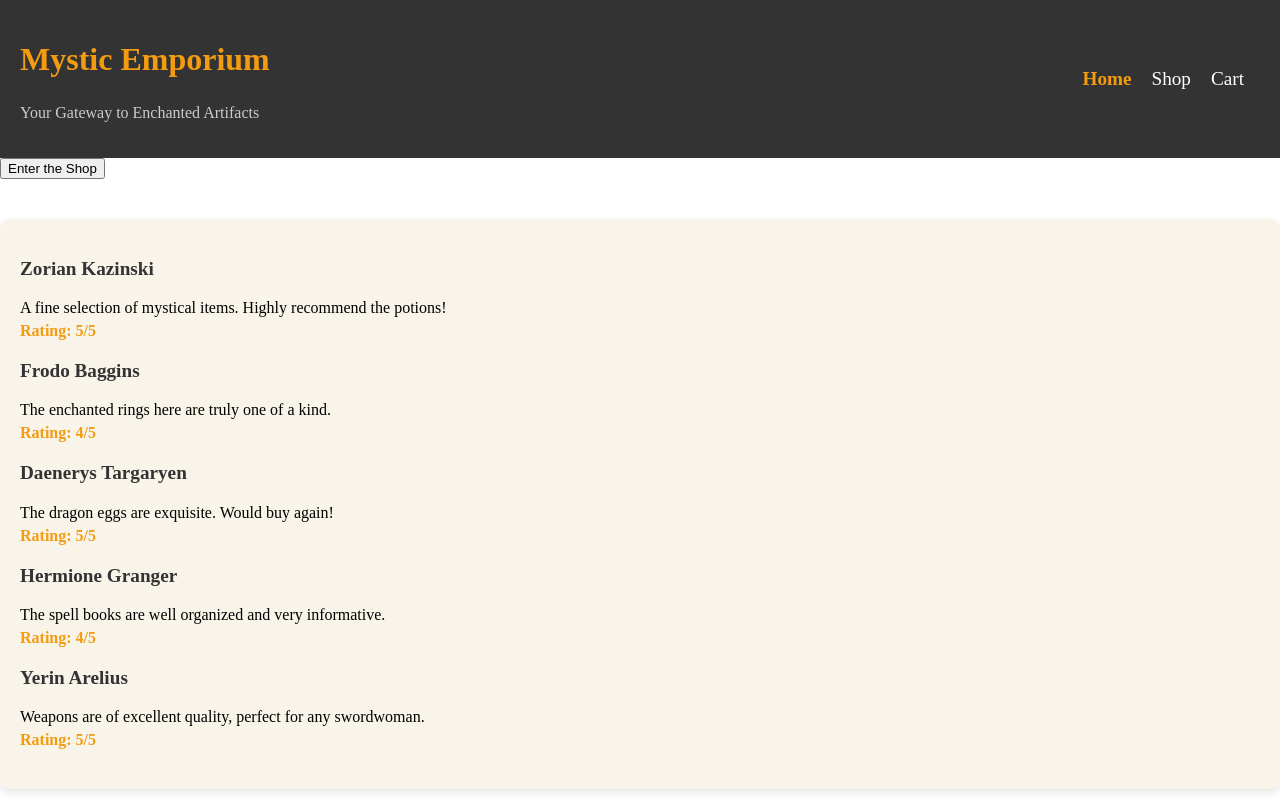
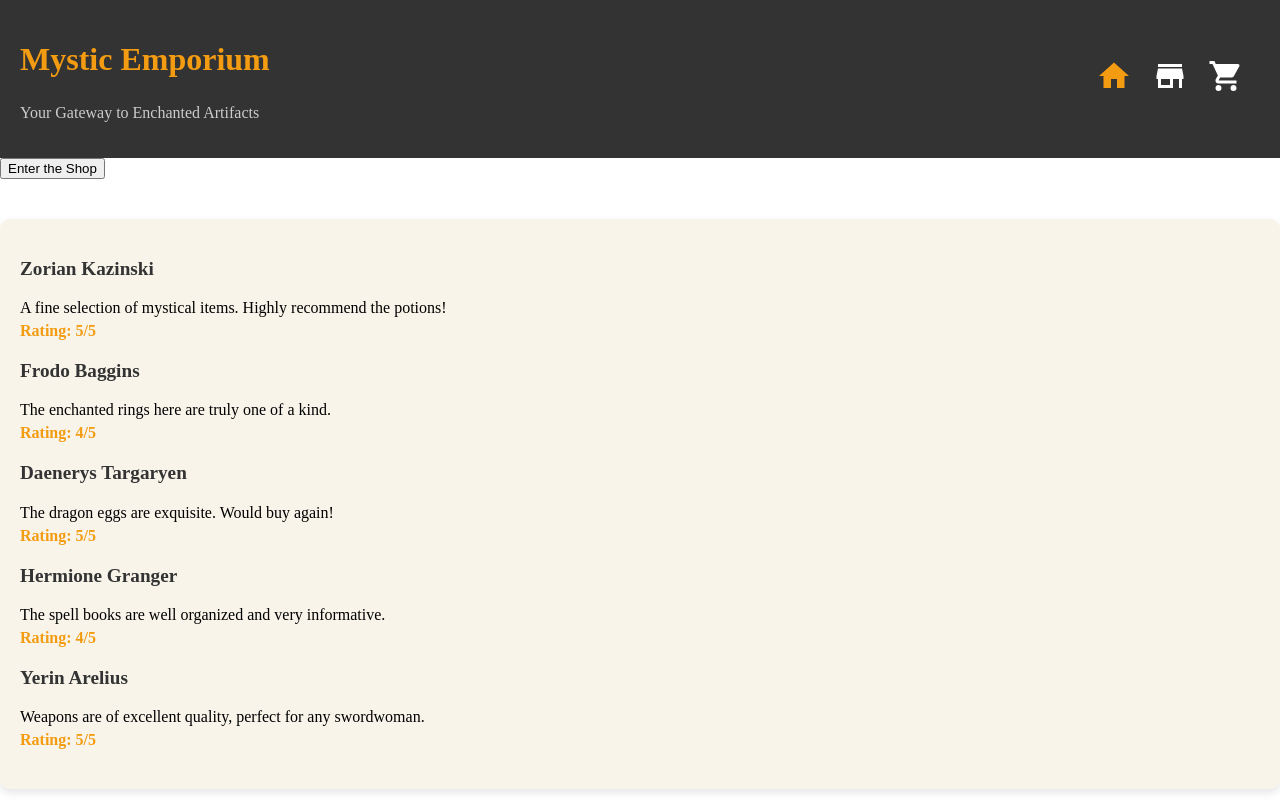
Before and after one commit to EnumaOub/Shopping-Cart, a React (Vite) app: page / in a window 1280 px wide. Shown: the top 800 px of the page. Built offline with nearby package versions, Linux system fonts and the light colour scheme.

Commit message:
NavBar changed name of routes to icons mdi

```diff
--- a/package.json
+++ b/package.json
@@ -11,6 +11,8 @@
     "preview": "vite preview"
   },
   "dependencies": {
+    "@mdi/js": "^7.4.47",
+    "@mdi/react": "^1.6.1",
     "prop-types": "^15.8.1",
     "react": "^18.3.1",
     "react-dom": "^18.3.1",
--- a/src/components/NavBar.jsx
+++ b/src/components/NavBar.jsx
@@ -1,14 +1,16 @@
 import React from 'react';
 import { NavLink } from 'react-router-dom';
 import styled from 'styled-components';
+import Icon from '@mdi/react';
+import { mdiHome, mdiCart, mdiStore } from '@mdi/js';
 
 export function NavBar() {
     return (
         <StyledNav>
       <NavLinks>
-        <StyledNavLink to="/">Home</StyledNavLink>
-        <StyledNavLink to="/shop">Shop</StyledNavLink>
-        <StyledNavLink to="/cart">Cart</StyledNavLink>
+        <StyledNavLink to="/"><Icon path={mdiHome} size={1.5} /></StyledNavLink>
+        <StyledNavLink to="/shop"><Icon path={mdiStore} size={1.5} /></StyledNavLink>
+        <StyledNavLink to="/cart"><Icon path={mdiCart} size={1.5} /></StyledNavLink>
       </NavLinks>
     </StyledNav>
 
```
Also changed, not shown: 1 other file (tests, documents, lock files or other folders).
